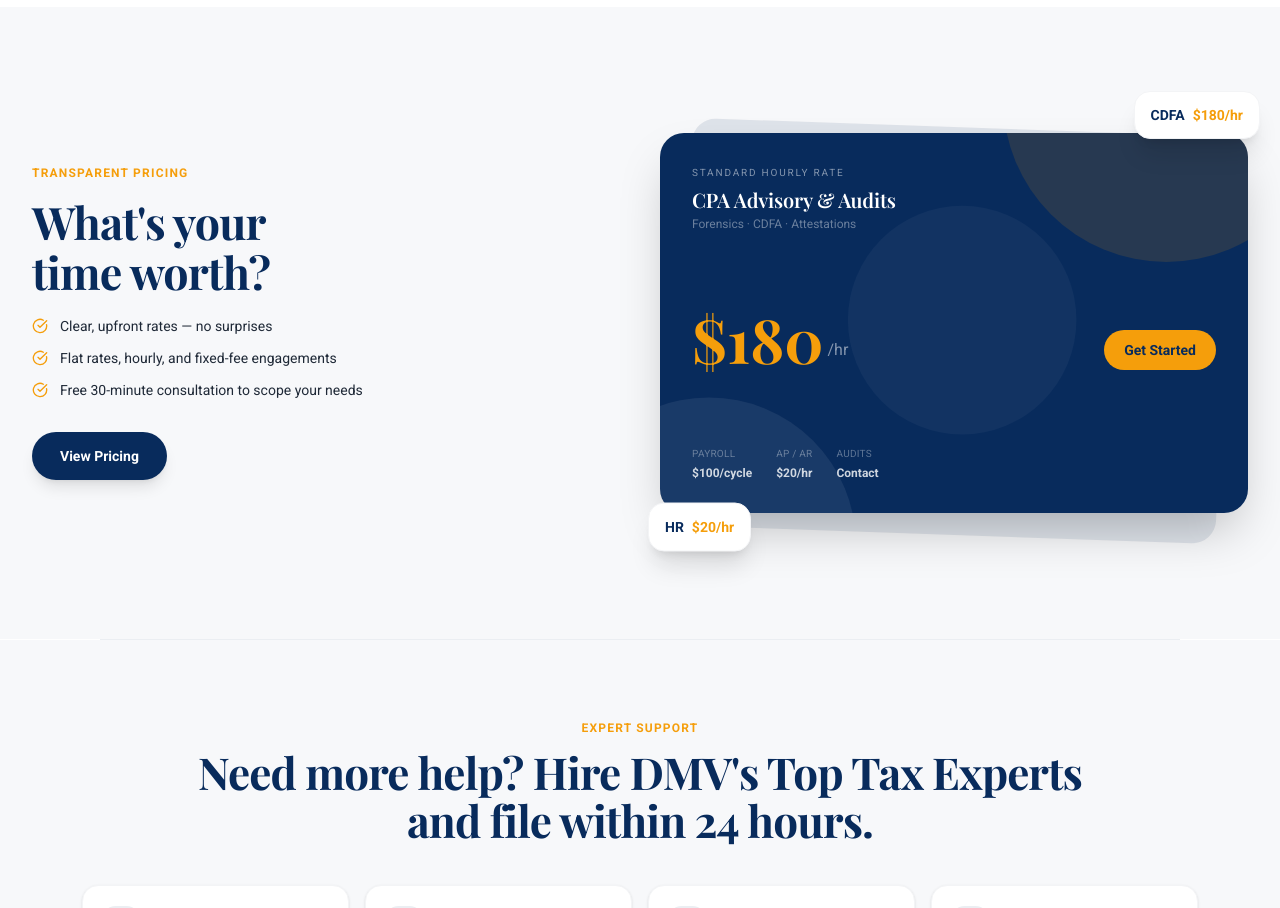
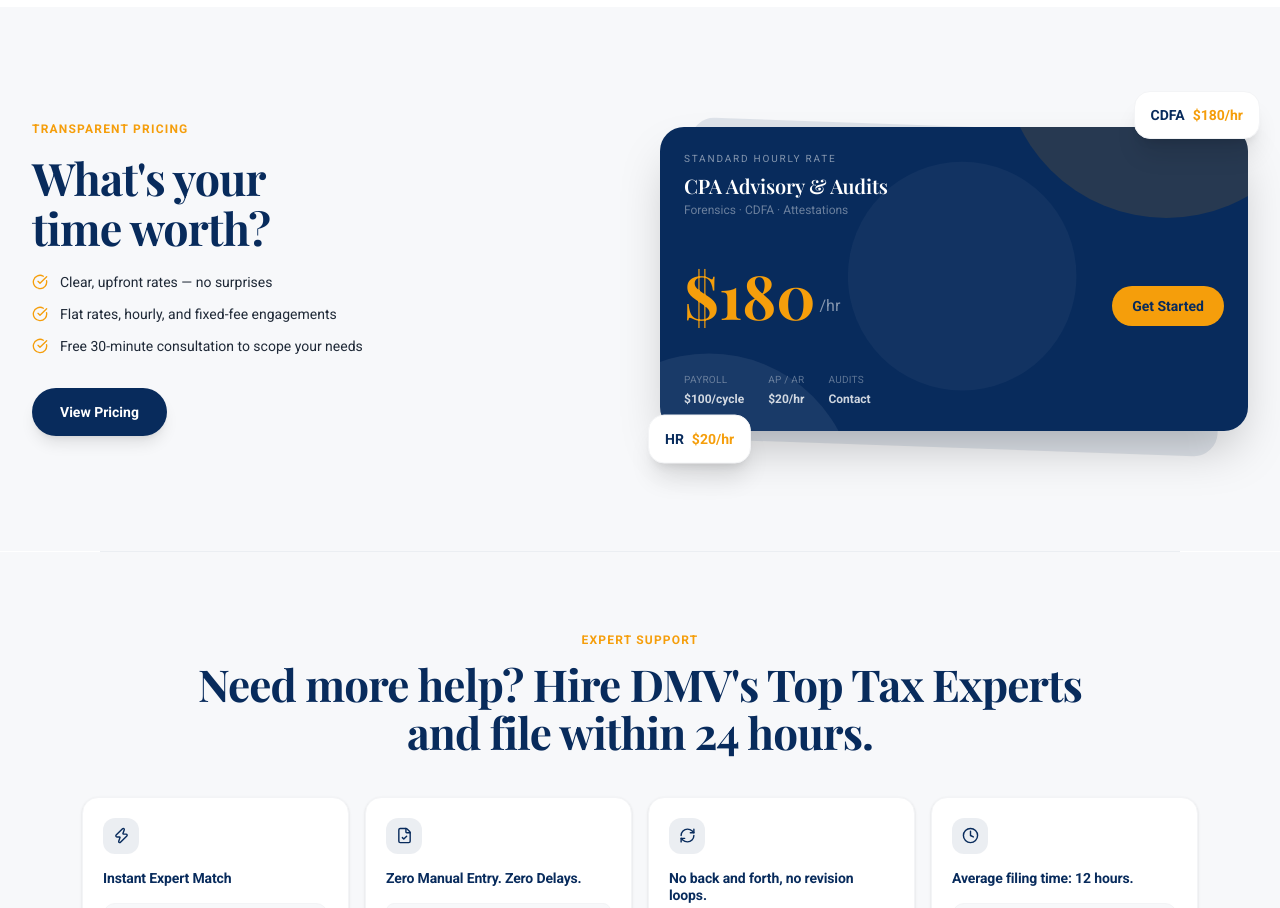
Before and after one commit to cpa-dmv/website, a Next.js app: page /website/ in a window 1280 px wide. Shown: the part 2760-3668 px from the top of the page. Built offline with nearby package versions, Linux system fonts and the light colour scheme.

Commit message:
Update website

```diff
--- a/components/home/PricingTeaser.tsx
+++ b/components/home/PricingTeaser.tsx
@@ -54,7 +54,7 @@ export default function PricingTeaser() {
 
           {/* Right — animated dashboard card */}
           <AnimatedSection direction="right">
-            <div className="relative h-[440px] flex items-center justify-center">
+            <div className="relative h-[352px] flex items-center justify-center">
 
               {/* Shadow card behind */}
               <div className="absolute top-5 left-5 right-5 bottom-1 bg-[#082B5C]/10 rounded-3xl rotate-2 scale-[0.98]" />
@@ -62,7 +62,7 @@ export default function PricingTeaser() {
               {/* Main blue card */}
               <motion.div
                 className="relative w-full rounded-3xl overflow-hidden shadow-2xl bg-[#082B5C]"
-                style={{ height: 380 }}
+                style={{ height: 304 }}
                 whileHover={{ scale: 1.015, boxShadow: "0 32px 64px rgba(8,43,92,0.35)" }}
                 transition={{ duration: 0.3 }}
               >
@@ -81,7 +81,7 @@ export default function PricingTeaser() {
                 </svg>
 
                 {/* Card content */}
-                <div className="relative z-10 p-8 h-full flex flex-col justify-between">
+                <div className="relative z-10 p-6 h-full flex flex-col justify-between">
 
                   {/* Top */}
                   <div>
```
Also changed, not shown: 1 other file (tests, documents, lock files or other folders).
